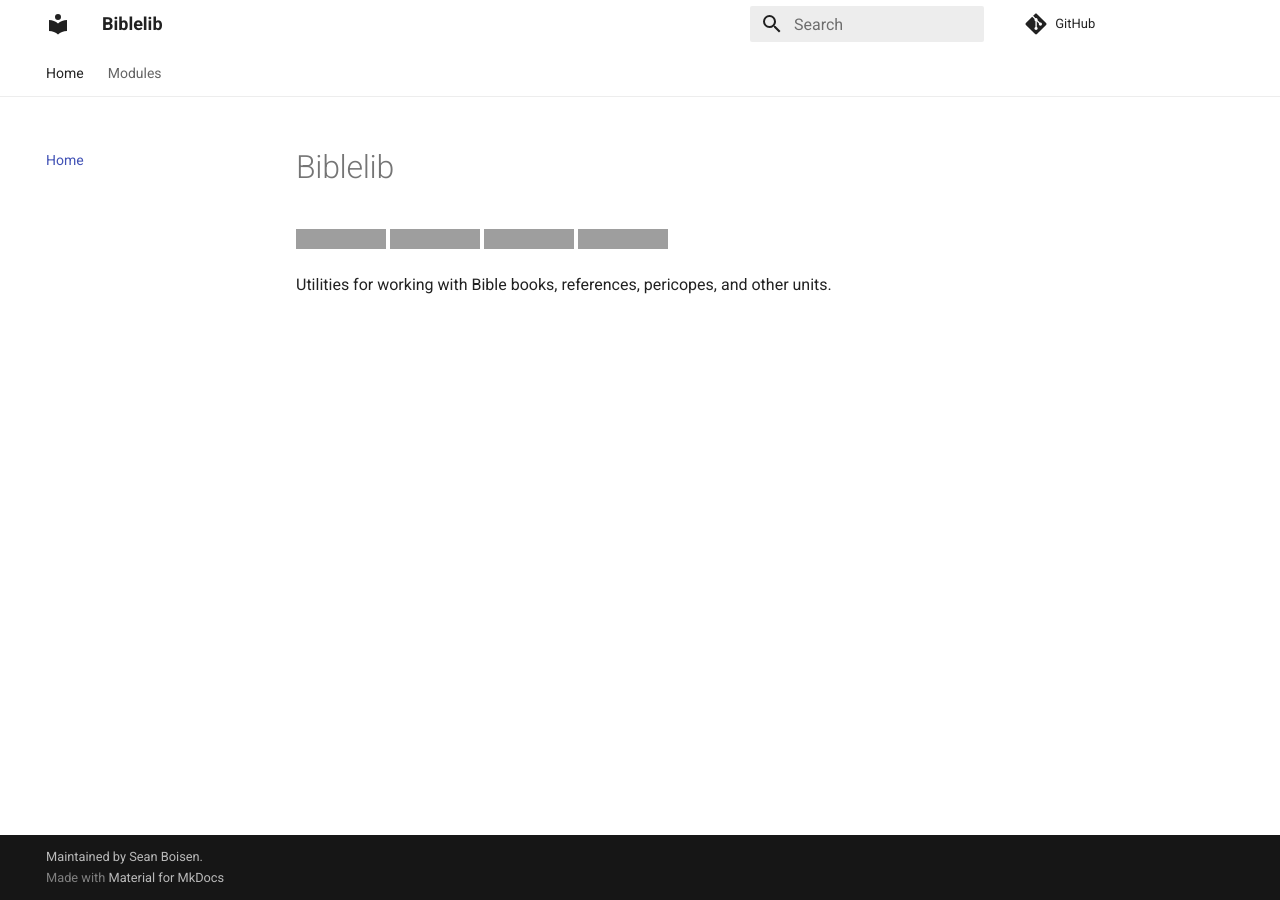
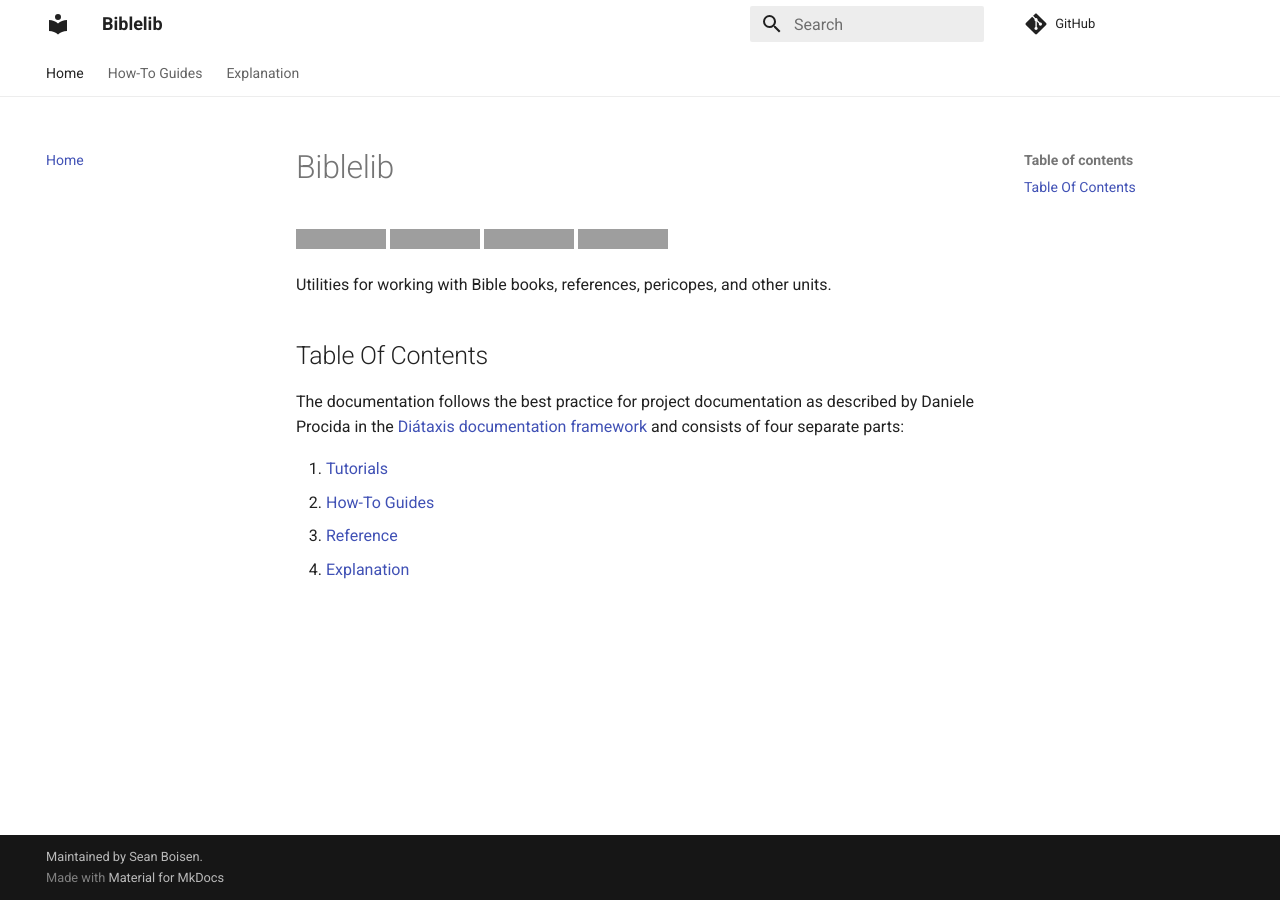
Before and after one commit to Clear-Bible/Biblelib, an MkDocs documentation site: the page built from docs/index.md, in a window 1280 px wide. Built offline with MkDocs 1.6.1 and Material for MkDocs 9.7.7, drawn with Linux system fonts in a browser that asks for light colours; comment, search, counter and statistics services are not loaded; grey boxes are pictures that could not be loaded.

Commit message:
Improved documentation

```diff
--- a/docs/index.md
+++ b/docs/index.md
@@ -6,3 +6,15 @@
 [![License](https://img.shields.io/github/license/sboisen/Biblelib)](https://img.shields.io/github/license/sboisen/Biblelib)
 
 Utilities for working with Bible books, references, pericopes, and other units.
+
+## Table Of Contents
+
+The documentation follows the best practice for
+project documentation as described by Daniele Procida
+in the [Diátaxis documentation framework](https://diataxis.fr/)
+and consists of four separate parts:
+
+1. [Tutorials](tutorials.md)
+2. [How-To Guides](how-to-guides.md)
+3. [Reference](reference.md)
+4. [Explanation](explanation.md)
--- a/mkdocs.yml
+++ b/mkdocs.yml
@@ -1,12 +1,15 @@
 site_name: Biblelib
-repo_url: https://github.com/sboisen/Biblelib
-site_url: https://sboisen.github.io/Biblelib
-site_description: Utilities for working with Bible books, references, pericopes, and other units.
+repo_url: https://github.com/Clear-Bible/Biblelib
+site_url: https://Clear.bible
+site_description: Utilities for working with Bible book metadata, references, pericopes, and other units.
 site_author: Sean Boisen
 
 nav:
   - Home: index.md
-  - Modules: modules.md
+#  - tutorials.md
+  - how-to-guides.md
+#  - reference.md
+  - explanation.md
 plugins:
   - search
   - mkdocstrings:
```
Also changed, not shown: docs/explanation.md (added, +8 -0 lines), docs/how-to-guides.md (added, +53 -0 lines), docs/modules.md (deleted, +0 -1 lines), docs/reference.md (added, +1 -0 lines), docs/tutorials.md (added, +1 -0 lines).
